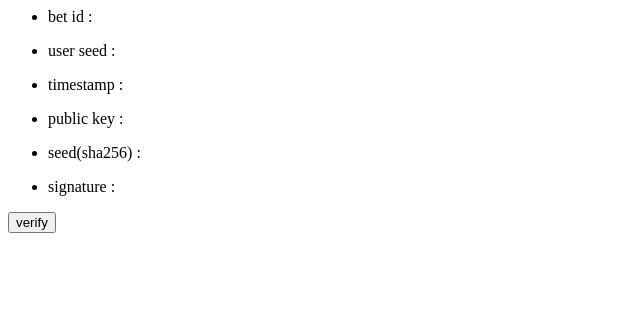
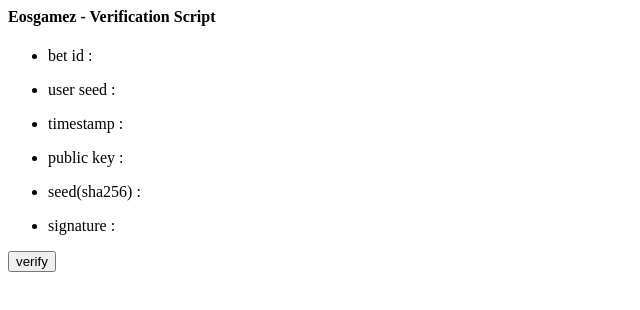
Before and after one commit to Eosgamez/dice-verify, a plain HTML site: page index.html in a window 1280 px wide. Shown: the whole page, without its empty margins (0-640 px from the left). Drawn offline with nearby package versions, Linux system fonts and the light colour scheme.

Commit message:
Add title

```diff
--- a/index.html
+++ b/index.html
@@ -12,6 +12,7 @@
             </script>
     </head>
     <body>
+        <H4>Eosgamez - Verification Script</H4>
         <div id="info"></div>
         <button type="button" onclick="verify()">verify</button>
         <div id="result"></div>
```
